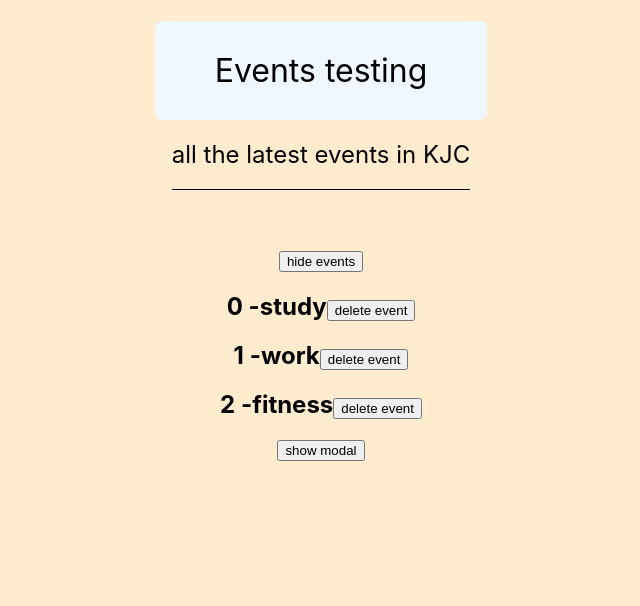
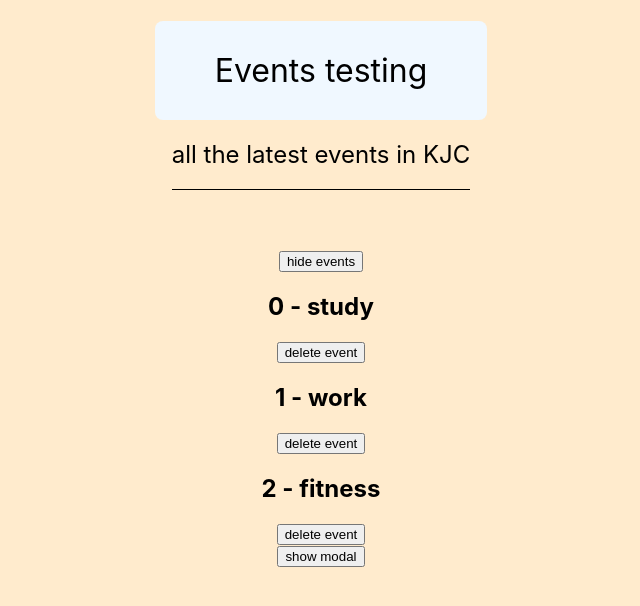
Before and after one commit to KJCastillo/test-react, a React (Create React App) app: page / in a window 1280 px wide. Shown: the top 606 px of the page, without its empty margins (319-959 px from the left). Built offline with nearby package versions, Linux system fonts and the light colour scheme.

Commit message:
event list component reusable

```diff
--- a/src/App.js
+++ b/src/App.js
@@ -1,6 +1,7 @@
 import "./App.css";
 import Title from "./components/Title";
 import Modal from "./components/Modal";
+import EventList from "./components/EventList";
 import { useState } from "react";
 
 function App() {
@@ -40,21 +41,7 @@ function App() {
           <button onClick={() => setShowEvents(true)}>show events</button>
         </div>
       )}
-      {showEvents &&
-        events.map((event, index) => (
-          <div key={event.id}>
-            <h2>
-              {index} -{event.title}
-              <button
-                onClick={() => {
-                  handleClick(event.id);
-                }}
-              >
-                delete event
-              </button>
-            </h2>
-          </div>
-        ))}
+      {showEvents && <EventList events={events} handleClick={handleClick}/>        }
 
       {showModal && (
         <Modal handleClose={handleClose}>
--- /dev/null
+++ b/src/components/EventList.js
@@ -0,0 +1,16 @@
+import React from "react";
+
+export default function EventList({ events, handleClick }) {
+  return (
+    <div>
+      {events.map((event, index) => (
+        <React.Fragment key={event.id}>
+          <h2>
+            {index} - {event.title}
+          </h2>
+          <button onClick={() => handleClick(event.id)}>delete event</button>
+        </React.Fragment>
+      ))}
+    </div>
+  );
+}
--- a/src/components/Modal.js
+++ b/src/components/Modal.js
@@ -1,13 +1,12 @@
-import { ReactDOM } from 'react'
 import './Modal.css'
 
 export default function Modal({children, handleClose}) {
-  return ReactDOM.createPortal((
+  return (
     <div className="modal-backdrop">
         <div className="modal">
            {children}
            <button onClick={handleClose}>close</button>
         </div>
     </div>
-  ), document.body)
+  )
 }
```
